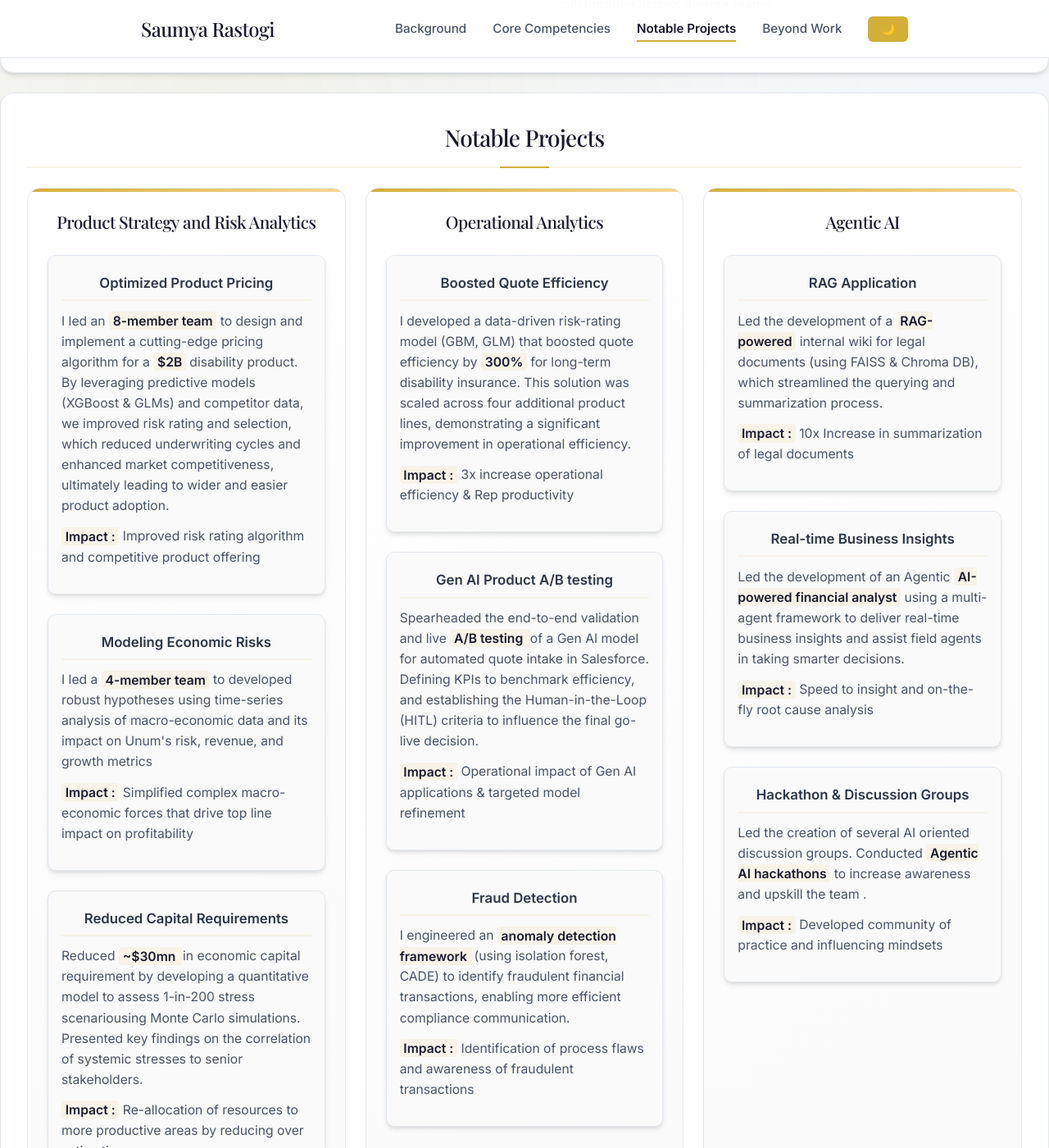
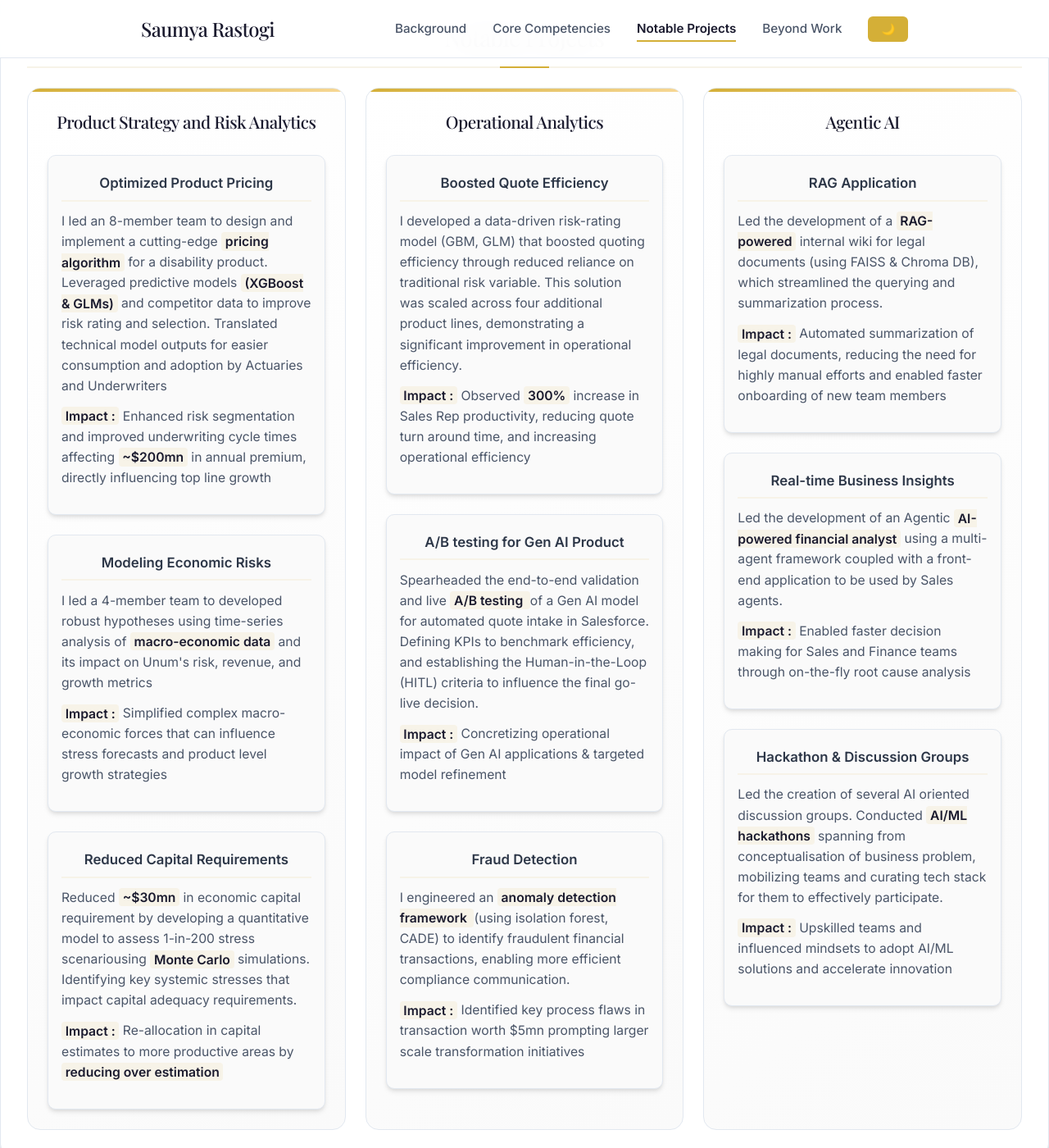
Before and after one commit to SaumyaRstgi/SaumyaRstgi.github.io, a Jekyll site: the page built from index.md, in a window 1280 px wide and 1400 px high, scrolled down 1790 px. Shown: the whole window at 82% size. Built offline with Jekyll 4.4.1, drawn with Linux system fonts in a browser that asks for light colours; some of the changed text lies outside the part shown.

Commit message:
Update personal introduction and project descriptions
Personal Introduction (index.md):
- Refined intro to emphasize Principal Data Scientist role
- Streamlined content to focus on AI/ML expertise and team leadership
- Consolidated from two paragraphs to one concise paragraph

Project Updates (_data/projects.yml):
- Enhanced impact statements with specific metrics ($200mn, $5mn, etc.)
- Improved technical detail descriptions for better clarity
- Refined language for professional tone and measurable outcomes
- Updated Gen AI and operational analytics project descriptions

🤖 Generated with [Claude Code](https://claude.ai/code)

Co-Authored-By: Claude <noreply@anthropic.com>

```diff
--- a/_data/projects.yml
+++ b/_data/projects.yml
@@ -1,35 +1,35 @@
 - title: "Product Strategy and Risk Analytics"
   items:
     - name: "Optimized Product Pricing"
-      description: "I led an <span class=\"highlight\">8-member team</span> to design and implement a cutting-edge pricing algorithm for a <span class=\"highlight\">$2B</span> disability product. By leveraging predictive models (XGBoost & GLMs) and competitor data, we improved risk rating and selection, which reduced underwriting cycles and enhanced market competitiveness, ultimately leading to wider and easier product adoption."
-      impact: "Improved risk rating algorithm and competitive product offering"
+      description: "I led an 8-member team to design and implement a cutting-edge <span class=\"highlight\">pricing algorithm</span> for a disability product. Leveraged predictive models <span class=\"highlight\">(XGBoost & GLMs)</span> and competitor data to improve risk rating and selection. Translated technical model outputs for easier consumption and adoption by Actuaries and Underwriters"
+      impact: "Enhanced risk segmentation and improved underwriting cycle times affecting <span class=\"highlight\">~$200mn</span> in annual premium, directly influencing top line growth"
     - name: "Modeling Economic Risks"
-      description: "I led a <span class=\"highlight\">4-member team</span> to developed robust hypotheses using time-series analysis of macro-economic data and its impact on Unum's risk, revenue, and growth metrics"
-      impact: "Simplified complex macro-economic forces that drive top line impact on profitability"
+      description: "I led a 4-member team to developed robust hypotheses using time-series analysis of <span class=\"highlight\">macro-economic data</span> and its impact on Unum's risk, revenue, and growth metrics"
+      impact: "Simplified complex macro-economic forces that can influence stress forecasts and product level growth strategies"
     - name: "Reduced Capital Requirements"
-      description: "Reduced <span class=\"highlight\">~$30mn </span> in economic capital requirement by developing a quantitative model to assess 1-in-200 stress scenariousing Monte Carlo simulations. Presented key findings on the correlation of systemic stresses to senior stakeholders."
-      impact: "Re-allocation of resources to more productive areas by reducing over estimation"
+      description: "Reduced <span class=\"highlight\">~$30mn</span> in economic capital requirement by developing a quantitative model to assess 1-in-200 stress scenariousing <span class=\"highlight\">Monte Carlo</span> simulations. Identifying key systemic stresses that impact capital adequacy requirements."
+      impact: "Re-allocation in capital estimates to more productive areas by <span class=\"highlight\">reducing over estimation</span>"
 
 - title: "Operational Analytics"
   items:
     - name: "Boosted Quote Efficiency"
-      description: "I developed a data-driven risk-rating model (GBM, GLM) that boosted quote efficiency by <span class=\"highlight\">300%</span> for long-term disability insurance. This solution was scaled across four additional product lines, demonstrating a significant improvement in operational efficiency."
-      impact: "3x increase operational efficiency & Rep productivity"
-    - name: "Gen AI Product A/B testing"
+      description: "I developed a data-driven risk-rating model (GBM, GLM) that boosted quoting efficiency through reduced reliance on traditional risk variable. This solution was scaled across four additional product lines, demonstrating a significant improvement in operational efficiency."
+      impact: "Observed <span class=\"highlight\">300%</span> increase in Sales Rep productivity, reducing quote turn around time, and increasing operational efficiency"
+    - name: "A/B testing for Gen AI Product"
       description: "Spearheaded the end-to-end validation and live <span class=\"highlight\">A/B testing </span> of a Gen AI model for automated quote intake in Salesforce. Defining KPIs to benchmark efficiency, and establishing the Human-in-the-Loop (HITL) criteria to influence the final go-live decision."
-      impact: "Operational impact of Gen AI applications & targeted model refinement"
+      impact: "Concretizing operational impact of Gen AI applications & targeted model refinement"
     - name: "Fraud Detection"
       description: "I engineered an <span class=\"highlight\">anomaly detection framework </span> (using isolation forest, CADE) to identify fraudulent financial transactions, enabling more efficient compliance communication."
-      impact: "Identification of process flaws and awareness of fraudulent transactions"
+      impact: "Identified key process flaws in transaction worth $5mn prompting larger scale transformation initiatives"
 
 - title: "Agentic AI"
   items:
     - name: "RAG Application"
       description: "Led the development of a <span class=\"highlight\">RAG-powered</span> internal wiki for legal documents (using FAISS & Chroma DB), which streamlined the querying and summarization process."
-      impact: "10x Increase in summarization of legal documents"
+      impact: "Automated summarization of legal documents, reducing the need for highly manual efforts and enabled faster onboarding of new team members"
     - name: "Real-time Business Insights"
-      description: "Led the development of an Agentic <span class=\"highlight\">AI-powered financial analyst</span> using a multi-agent framework to deliver real-time business insights and assist field agents in taking smarter decisions."
-      impact: "Speed to insight and on-the-fly root cause analysis"
+      description: "Led the development of an Agentic <span class=\"highlight\">AI-powered financial analyst</span> using a multi-agent framework coupled with a front-end application to be used by Sales agents."
+      impact: "Enabled faster decision making for Sales and Finance teams through on-the-fly root cause analysis"
     - name: "Hackathon & Discussion Groups"
-      description: "Led the creation of several AI oriented discussion groups. Conducted <span class=\"highlight\">Agentic AI hackathons</span> to increase awareness and upskill the team ."
-      impact: "Developed community of practice and influencing mindsets"
+      description: "Led the creation of several AI oriented discussion groups. Conducted <span class=\"highlight\">AI/ML hackathons</span> spanning from conceptualisation of business problem, mobilizing teams and curating tech stack for them to effectively participate."
+      impact: "Upskilled teams and influenced mindsets to adopt AI/ML solutions and accelerate innovation"
--- a/index.md
+++ b/index.md
@@ -4,6 +4,4 @@ title: "Home"
 subtitle: "Data Scientist | AI & Analytics Professional"
 ---
 
-Hi there! I am Saumya Rastogi, a Data Science manager with over <span class="highlight">9</span> years of experience in leading high-impact data science initiatives, applying advanced AI and machine learning algorithms to transform core business functions. My work spans from designing operational and financial risk models to pioneering applications of <span class="highlight">Generative AI</span>. My expertise lies in owning the end-to-end technical delivery of projects, ensuring they are scalable and aligned with overall organizational objectives.
-
-I lead cross-functional analytics teams with 5+ years of <span class="highlight">management</span> experience. I thrive on coaching and mentoring junior talent, fostering a culture of growth and innovation. With a <span class="highlight">Master's degree in Economics</span> specializing in advanced econometrics, I bring a strong quantitative foundation to all my work.
+Hi there! I am Saumya Rastogi, Principal Data Scientist and manager with over <span class="highlight">9</span> at the intersection of data, AI, and business strategy. I've spent the last <span class="highlight">5</span> years leading high-impact data science teams, <span class="highlight">applying advanced AI/ML algorithms and Generative AI</span> to build robust analytical solutions for operational and financial risk. I focus on architecting predictive models and leading teams to deliver scalable solutions that drive measurable business outcomes. With a <span class="highlight">Master's degree in Economics</span> specializing in advanced econometrics, I bring a strong quantitative foundation to all my work.
```
